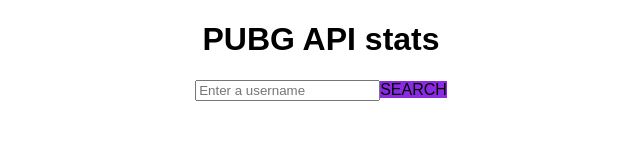
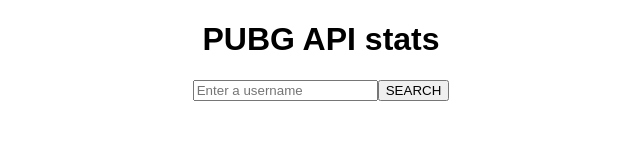
Before and after one commit to JessePeplinski/pubg-react, a React app: page / in a window 1280 px wide. Shown: the whole page, without its empty margins (319-959 px from the left). Built offline with nearby package versions, Linux system fonts and the light colour scheme.

Commit message:
remove styles from search button

```diff
--- a/src/Components/SearchBar/SearchBar.css
+++ b/src/Components/SearchBar/SearchBar.css
@@ -1,7 +1,3 @@
-.SearchBar a {
-    cursor: pointer;
-    width: 30px;
-    background-color: blueviolet;
-    text-align: center;
-    font-size: 1em;
+.SearchBar {
+
 }
--- a/src/Components/SearchBar/SearchBar.js
+++ b/src/Components/SearchBar/SearchBar.js
@@ -33,7 +33,7 @@
         return (
             <div className="SearchBar">
                 <input placeholder="Enter a username" onChange={this.handleTermChange} onKeyPress={this.handleKeyPress} />
-                <a onClick={this.search}>SEARCH</a>
+                <button onClick={this.search}>SEARCH</button>
             </div>
         );
     }
```
